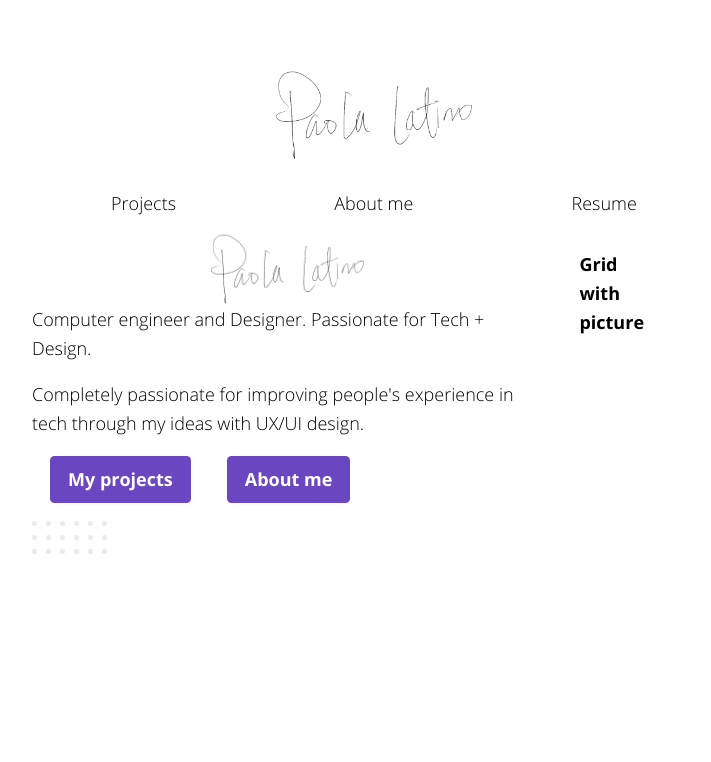
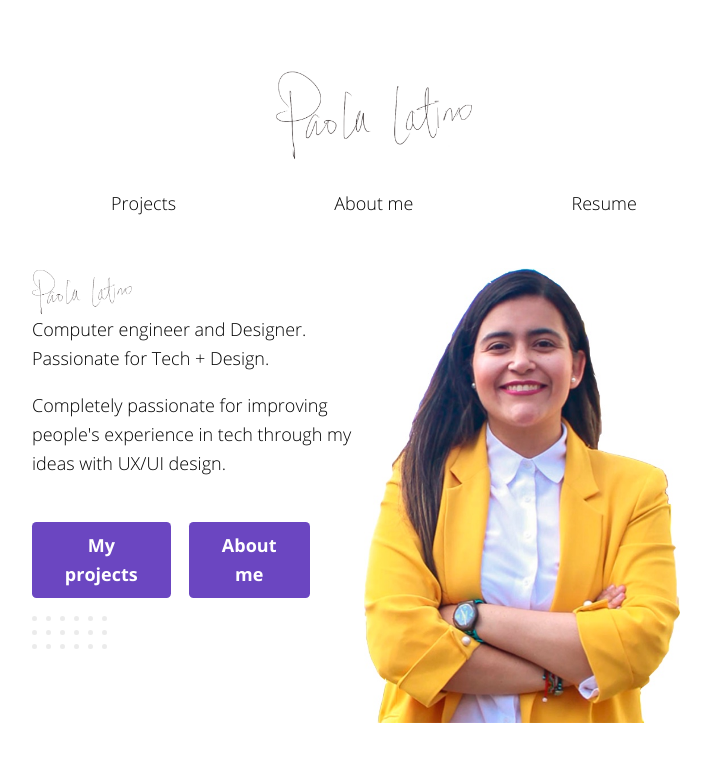
Before and after one commit to Paola1234/portfolio, a Next.js app: page / in a window 1280 px wide. Shown: the top 762 px of the page, without its empty margins (266-977 px from the left). Built offline with nearby package versions, Linux system fonts and the light colour scheme.

Commit message:
Improved projects page

```diff
--- a/components/layout.js
+++ b/components/layout.js
@@ -40,7 +40,7 @@ const Header = (home) =>
   <header className={styles.header}>
     <div id="navbar">
       <a href="/"><img
-         src="/images/name.png" className="img-small"/></a>
+         src="/images/name.png" className="img-small center-img"/></a>
           <div className="flex justify-around">
             <a href="/projects">Projects</a>
             <a href="/aboutme">About me</a>
--- a/pages/index.js
+++ b/pages/index.js
@@ -9,28 +9,28 @@ export default function index() {
       <Head>
         <title>Paola Latino Designer Developer</title>
       </Head>
-      <div className="row pr-8">
-            <div className="column-right pr-8 ">
+      <div className="row pr-8 mt-8">
+            <div className="column-right ">
             <img src="/images/name.png" className="img-small"/>
             <p className="mb-4">Computer engineer and Designer. Passionate for Tech + Design. </p>
-            <p className="mtb-4">Completely passionate for improving people's experience in
+            <p className="mt-4 mb-6">Completely passionate for improving people's experience in
                 tech through my ideas with UX/UI design.</p>
                   <div className="row pr-8">
                       <a href="/projects">
-                        <button className=" m-4 right-auto left-auto bg-purple-700 hover:bg-purple-500 text-white font-bold py-2 px-4 rounded">
+                        <button className=" my-4 right-auto left-auto bg-purple-700 hover:bg-purple-500 text-white font-bold py-2 px-4 rounded">
                           My projects
                         </button>
                       </a>
                       <a href="/aboutme">
-                        <button className=" m-4 right-auto left-auto bg-purple-700 hover:bg-purple-500 text-white font-bold py-2 px-4 rounded">
+                        <button className="m-4 right-auto left-auto bg-purple-700 hover:bg-purple-500 text-white font-bold py-2 px-4 rounded">
                           About me
                         </button>
                       </a>
                   </div>
                   <img src="/icons/Dots Back.svg" className="flex justify-start"/>
             </div>
-            <div className="column_left mr-8">
-                <h3 className="mt-4 ">Grid with picture</h3>
+            <div className="column_left">
+            <img className="center" src="/images/profile.jpg" alt=""/>
 
             </div>
         </div>
--- a/pages/projects.js
+++ b/pages/projects.js
@@ -25,21 +25,25 @@ export default function projects() {
           font-semibold hover:text-white py-1 px-2 border border-white-700 hover:border-transparent rounded">Solution</button></a>
           </div>
           <p className="white-center-text mt-4">Mobile app</p>
-          <p className="white-center-text">Gamification</p>
+          <p className="white-center-text mb-4">Gamification</p>
+          <img className="center img-small" src="/images/projectsImage/cardsStori.svg" alt=""/>
         </div>
       </section>
       <section>
         <div className="estereobckg">
-          <img src="/icons/projectlogos/estereo.png" alt=""/>
-          <h2>Gamification and rewards using a credit card</h2>
-            <a href="#"><button className="bg-transparent hover:bg-white-500 text-white
+          <img className="flex justify-around img-small" src="/icons/projectlogos/estereo.png" alt=""/>
+          <h2 className="white-center-text">A new Festival experience during COVID-19 times</h2>
+          <div className="flex justify-around mt-4 px-16">
+            <a href="/estereo"><button className="bg-transparent hover:bg-white-500 text-white
           font-semibold hover:text-white py-1 px-2 border border-white-700 hover:border-transparent rounded">Design Process</button></a>
-            <a href="#"><button className="bg-transparent hover:bg-white-500 text-white
+            <a href="/estereo"><button className="bg-transparent hover:bg-white-500 text-white
           font-semibold hover:text-white py-1 px-2 border border-white-700 hover:border-transparent rounded">Problem</button></a>
-            <a href="#"><button className="bg-transparent hover:bg-white-500 text-white
+            <a href="/estereo"><button className="bg-transparent hover:bg-white-500 text-white
           font-semibold hover:text-white py-1 px-2 border border-white-700 hover:border-transparent rounded">Solution</button></a>
-            <p>Mobile app</p>
-            <p>Gamification</p>
+          </div>
+            <p className="white-center-text mt-4">Responsive Design</p>
+            <p className="white-center-text mb-4">Mobile First</p>
+          <img className="center img-small" src="/images/projectsImage/estereoMockup.png" alt=""/>
         </div>
       </section>
     </Layout>
--- a/styles/globals.css
+++ b/styles/globals.css
@@ -125,8 +125,6 @@ img {
 
 .img-small {
   max-width: 30%;
-  margin-left: auto;
-  margin-right: auto;
 }
 
 .button {
@@ -151,8 +149,7 @@ img {
 
 .estereobckg{
   padding: 3em;
-  background: rgb(44,213,196);
-  background: linear-gradient(0deg, rgba(44,213,196,1) 0%, rgba(0,103,127,1) 100%);
+  background:#121A35;
   margin-bottom: 3em;
 }
 
@@ -201,6 +198,12 @@ img {
   .rowMedia {
     display: flex;
   }
+  .column-right{
+    flex: 90%;
+  }
+  .column-left{
+    flex: 10%;
+  }
 }
 
 
@@ -216,4 +219,10 @@ img {
   .column-equal {
     width: 100%;
   }
+  .column-right{
+    flex: 100%;
+  }
+  .column-left{
+    flex: 100%;
+  }
 }
```
